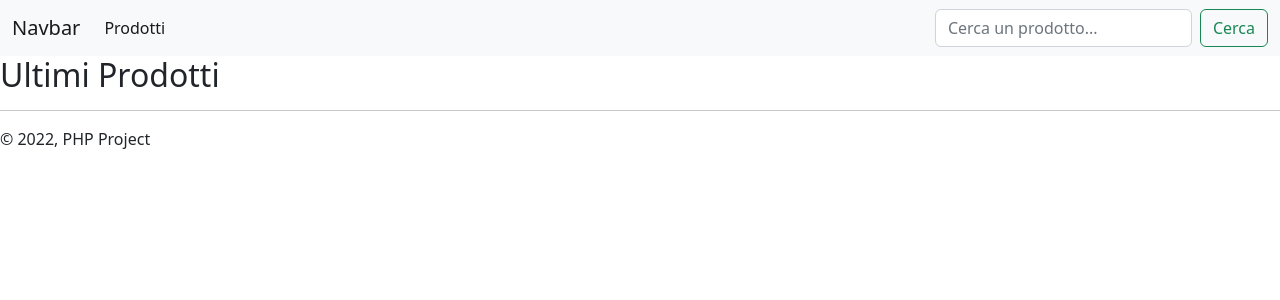
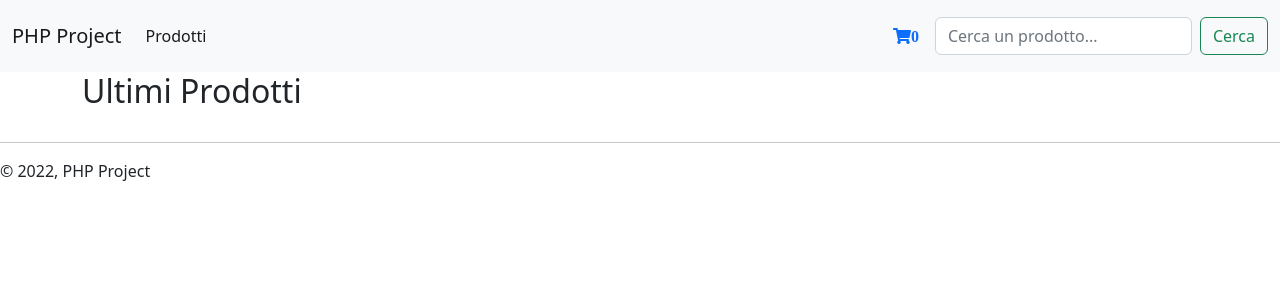
Before and after one commit to EdoardoGenovese/PHP-Vanilla, a PHP site: page / in a window 1280 px wide. Shown: the top 300 px of the page. Run offline with PHP 8.4, Linux system fonts and the light colour scheme; data that the repository does not hold is empty.

Commit message:
modifiche

```diff
--- a/connect.php
+++ b/connect.php
@@ -21,6 +21,7 @@ function connect() {
 }
 
 function _header($title) {
+    $num_items_in_cart = isset($_SESSION['cart']) ? count($_SESSION['cart']) : 0;
     echo <<<EOT
     <!DOCTYPE html>
     <html>
@@ -34,16 +35,19 @@ function _header($title) {
             <header>
                 <nav class="navbar navbar-expand-lg bg-light">
                     <div class="container-fluid">
-                        <a class="navbar-brand" href="Home.php">Navbar</a>
+                        <a class="navbar-brand" href="index.php?page=home">PHP Project</a>
                         <button class="navbar-toggler" type="button" data-bs-toggle="collapse" data-bs-target="#navbarSupportedContent" aria-controls="navbarSupportedContent" aria-expanded="false" aria-label="Toggle navigation">
                             <span class="navbar-toggler-icon"></span>
                         </button>
                         <div class="collapse navbar-collapse" id="navbarSupportedContent">
                             <ul class="navbar-nav me-auto mb-2 mb-lg-0">
                             <li class="nav-item">
-                                <a class="nav-link active" aria-current="page" href="products.php">Prodotti</a>
+                                <a class="nav-link active" aria-current="page" href="index.php?page=products">Prodotti</a>
                             </li>
                             </ul>
+                            <a class="m-3" href="index.php?page=cart">
+                                <i class="fas fa-shopping-cart"><span>$num_items_in_cart</span></i>
+                            </a>
                             <form class="d-flex" role="search">
                             <input class="form-control me-2" type="search" placeholder="Cerca un prodotto..." aria-label="Search">
                             <button class="btn btn-outline-success" type="submit">Cerca</button>
@@ -60,8 +64,8 @@ function _header($title) {
     echo <<<EOT
             </main>
             <footer>
-                <hr>
-                <div class="content-wrapper">
+                <hr class="m-6">
+                <div>
                     <p>&copy; $year, PHP Project</p>
                 </div>
             </footer>
--- a/home.php
+++ b/home.php
@@ -3,29 +3,24 @@
 require_once 'connect.php';
 $pdo = connect();
 
-$stmt = $pdo->prepare('SELECT * FROM products ORDER BY id');
+$stmt = $pdo->prepare('SELECT * FROM products ORDER BY date');
 $stmt->execute();
 $recently_added_products = $stmt->fetchAll(PDO::FETCH_ASSOC);
 ?>
-<!DOCTYPE html>
-<html lang="en">
-<head>
-    <meta charset="UTF-8">
-    <meta http-equiv="X-UA-Compatible" content="IE=edge">
-    <meta name="viewport" content="width=device-width, initial-scale=1.0">
-    <title>Document</title>
-</head>
+<?=_header('Home')?>
 <body>
-    <?=_header('Home')?>
     <div>
-        <h2>Ultimi Prodotti</h2>
-        <div class="products">
+        <h2 class="container">Ultimi Prodotti</h2>
+        <div class="d-flex justify-content-around mt-3 mb-3">
             <?php foreach ($recently_added_products as $product): ?>
                 <div class="card" style="width: 18rem;">
-                    <img src="..." class="card-img-top" alt="...">
+                    <img src="img/<?=$product['image']?>" class="card-img-top" alt="<?=$product['name']?>">
                     <div class="card-body">
                         <h5 class="card-title"><?=$product['name']?></h5>
                         <p class="price"><?=$product['price']?>€</p>
+                        <?php if ($product['sale'] > 0): ?>
+                        <span><?=$product['sale']?>€</span>
+                        <?php endif; ?>
                         <a href="index.php?page=product&id=<?=$product['id']?>" class="btn btn-primary">Dettagli Prodotto</a>
                     </div>
                 </div>
```
Also changed, not shown: cart.php (+1 -9 lines), product.php (+1 -9 lines), products.php (+5 -13 lines), img/blumoto.jpg (added), img/motorbike.png (added), img/yellowmoto.png (added).
